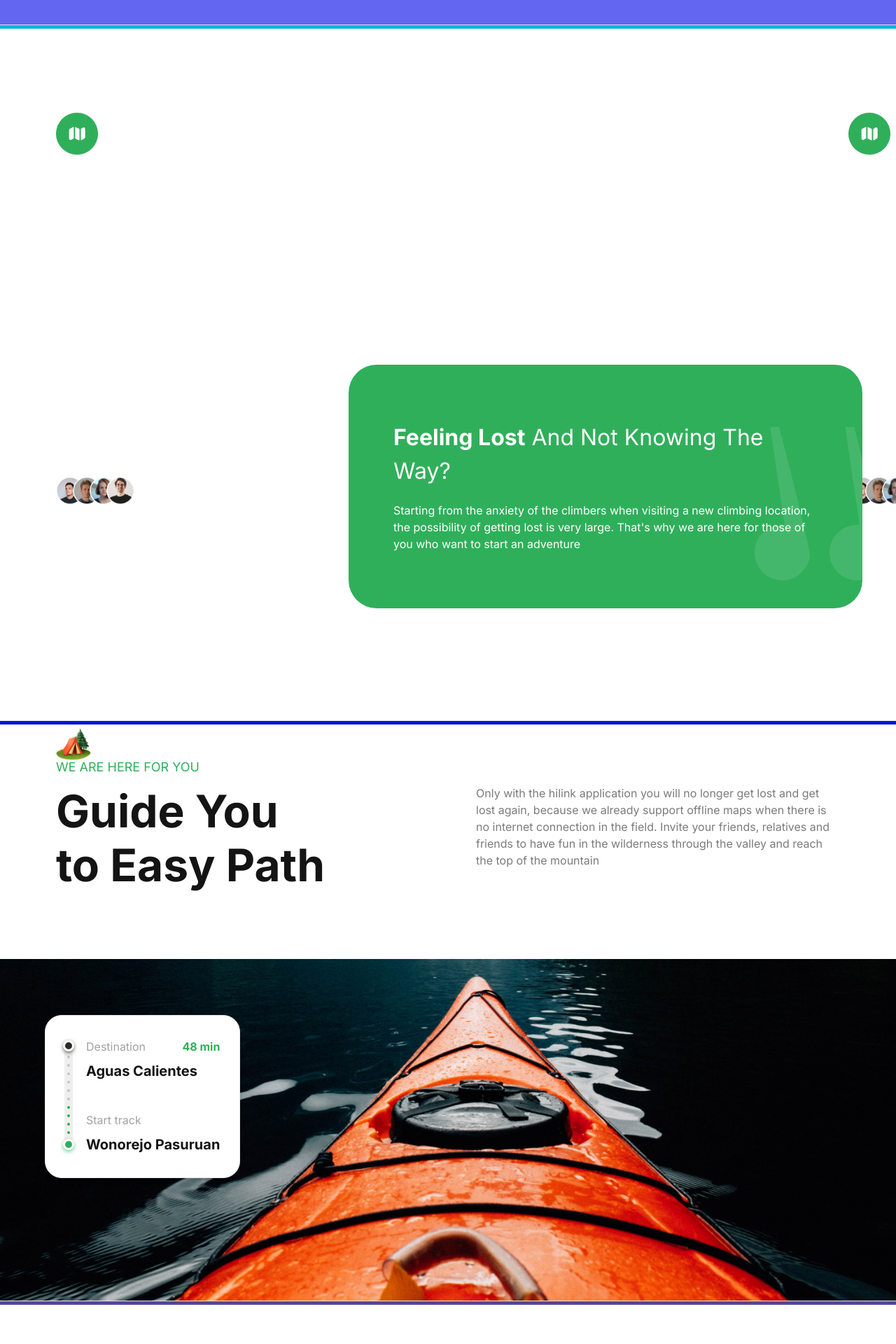
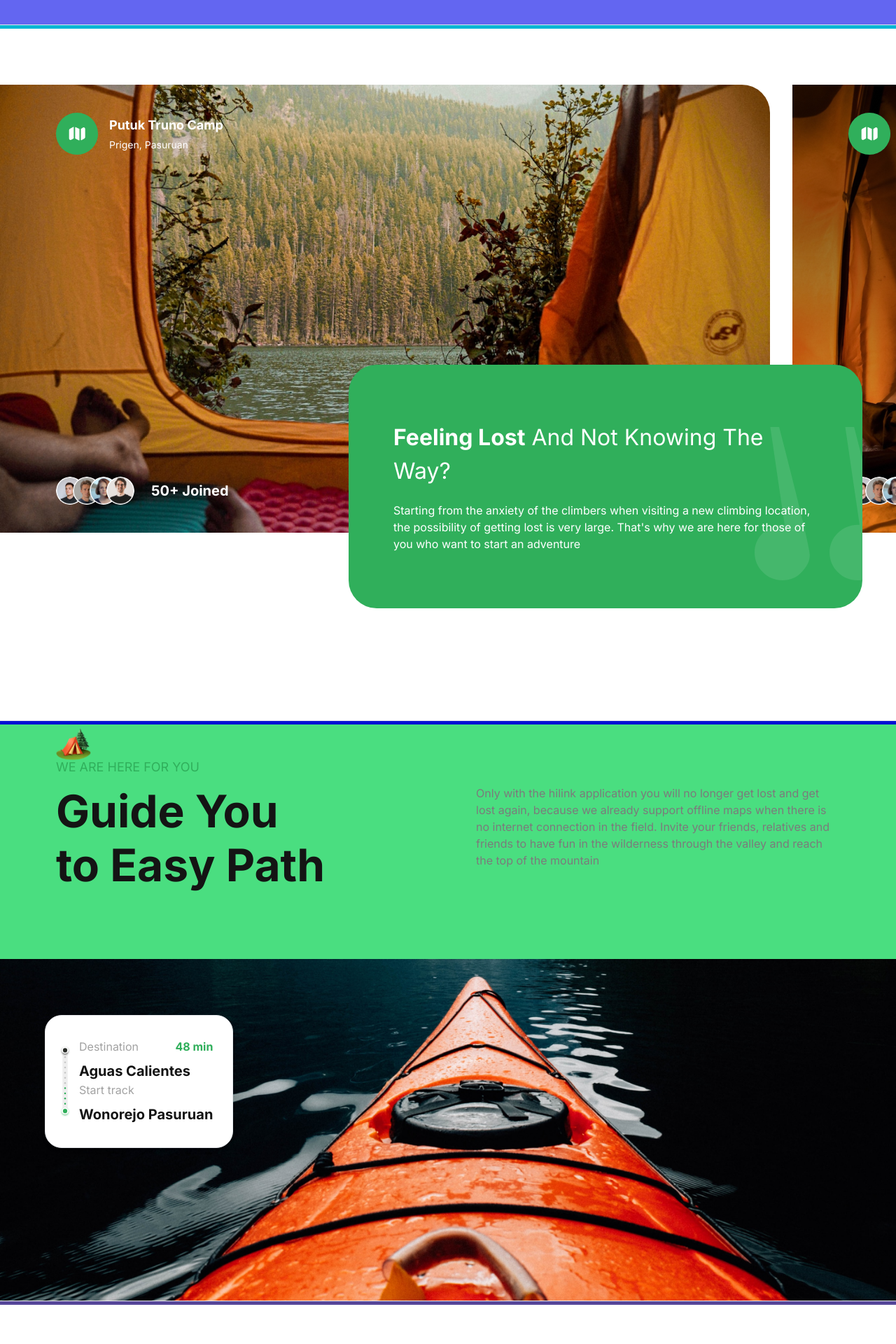
Before and after one commit to tenSunFree/Travel-Camping--NextJS-Frontend-demo, a Next.js app: page / in a window 1280 px wide. Shown: the part 820-2740 px from the top of the page at 70% size. Built offline with nearby package versions, Linux system fonts and the light colour scheme.

Commit message:
feat: update Camp and Guide components to use Next.js Image for optimization and enhance styling

```diff
--- a/components/Camp.tsx
+++ b/components/Camp.tsx
@@ -4,7 +4,7 @@ import { motion } from 'framer-motion'
 
 const Camp = () => {
   return (
-    <section className="2xl:max-container flex flex-col py-10 lg:mb-10 lg:py-20 xl:mb-20 2xl:bg-[#12377800]">
+    <section className="2xl:max-container flex flex-col py-10 lg:mb-10 lg:py-20 xl:mb-20 2xl:bg-[#12377850]">
       {/* Wrap content with motion.div */}
       <div className="overflow-hidden">
         {' '}
@@ -15,19 +15,19 @@ const Camp = () => {
           className="flex h-[340px] w-full cursor-grab items-start justify-start gap-8 active:cursor-grabbing lg:h-[400px] xl:h-[640px]"
         >
           <CampSite
-            backgroundImage="bg-bg-img-2"
+            backgroundImage="bg-img-2"
             title="Putuk Truno Camp"
             subtitle="Prigen, Pasuruan"
             peopleJoined="50+ Joined"
           />
           <CampSite
-            backgroundImage="bg-bg-img-1"
+            backgroundImage="bg-img-1"
             title="Mountain View Camp"
             subtitle="Somewhere in the Wilderness"
             peopleJoined="50+ Joined"
           />
           <CampSite
-            backgroundImage="bg-bg-img-2"
+            backgroundImage="bg-img-2"
             title="Mountain View Camp"
             subtitle="Somewhere in the Wilderness"
             peopleJoined="50+ Joined"
@@ -37,19 +37,19 @@ const Camp = () => {
       {/*
       <div className="hide-scrollbar flex h-[340px] w-full items-start justify-start gap-8 overflow-x-auto lg:h-[400px] xl:h-[640px]">
         <CampSite
-          backgroundImage="bg-bg-img-2"
+          backgroundImage="bg-img-2"
           title="Putuk Truno Camp"
           subtitle="Prigen, Pasuruan"
           peopleJoined="50+ Joined"
         />
         <CampSite
-          backgroundImage="bg-bg-img-1"
+          backgroundImage="bg-img-1"
           title="Mountain View Camp"
           subtitle="Somewhere in the Wilderness"
           peopleJoined="50+ Joined"
         />
         <CampSite
-          backgroundImage="bg-bg-img-2"
+          backgroundImage="bg-img-2"
           title="Mountain View Camp"
           subtitle="Somewhere in the Wilderness"
           peopleJoined="50+ Joined"
--- a/components/Guide.tsx
+++ b/components/Guide.tsx
@@ -1,49 +1,41 @@
-// ...existing code...
-import React from 'react'
+import Image from 'next/image'
 
 const Guide = () => {
   return (
-    <section className="flexCenter flex-col">
-      <div className="padding-container max-container w-full pb-24">
-        <img src="/camp.svg" alt="camp" width={50} height={50} style={{ width: 'auto', height: 'auto' }} />
-        <p className="uppercase regular-18 -mt-1 mb-3 text-green-50">
-          We are here for you
-        </p>
+    <section className="max-container flexCenter flex-col bg-red-500">
+      <div className="padding-container max-container w-full bg-green-400 pb-24">
+        <Image src="/camp.svg" alt="camp" width={50} height={50} unoptimized />
+        <p className="regular-18 -mt-1 mb-3 uppercase text-green-50">We are here for you</p>
         <div className="flex flex-wrap justify-between gap-5 lg:gap-10">
           <h2 className="bold-40 lg:bold-64 xl:max-w-[390px]">Guide You to Easy Path</h2>
-          <p className="regular-16 text-gray-30 xl:max-w-[520px]">Only with the hilink application you will no longer get lost and get lost again, because we already support offline maps when there is no internet connection in the field. Invite your friends, relatives and friends to have fun in the wilderness through the valley and reach the top of the mountain</p>
+          <p className="regular-16 text-gray-30 xl:max-w-[520px]">
+            Only with the hilink application you will no longer get lost and get lost again, because
+            we already support offline maps when there is no internet connection in the field.
+            Invite your friends, relatives and friends to have fun in the wilderness through the
+            valley and reach the top of the mountain
+          </p>
         </div>
       </div>
-
       <div className="flexCenter max-container relative w-full">
-        <img
+        <Image
           src="/boat.png"
           alt="boat"
           width={1440}
           height={580}
           className="w-full object-cover object-center 2xl:rounded-5xl"
-          style={{ width: 'auto', height: 'auto' }}
+          sizes="(max-width: 1536px) 100vw, 1440px"
         />
-
-        <div className="absolute flex bg-white py-8 pl-5 pr-7 gap-3 rounded-3xl border shadow-md md:left-[5%] lg:top-20">
-          <img
-            src="/meter.svg"
-            alt="meter"
-            width={16}
-            height={158}
-            className="h-full w-auto"
-            style={{ width: 'auto', height: 'auto' }}
-          />
+        <div className="absolute flex gap-3 rounded-3xl border bg-white py-8 pl-5 pr-7 shadow-md md:left-[5%] lg:top-20">
+          <Image src="/meter.svg" alt="meter" width={16} height={158} unoptimized />
           <div className="flexBetween flex-col">
-            <div className='flex w-full flex-col'>
+            <div className="flex w-full flex-col">
               <div className="flexBetween w-full">
                 <p className="regular-16 text-gray-20">Destination</p>
                 <p className="bold-16 text-green-50">48 min</p>
               </div>
               <p className="bold-20 mt-2">Aguas Calientes</p>
             </div>
-
-            <div className='flex w-full flex-col'>
+            <div className="flex w-full flex-col">
               <p className="regular-16 text-gray-20">Start track</p>
               <h4 className="bold-20 mt-2 whitespace-nowrap">Wonorejo Pasuruan</h4>
             </div>
```
